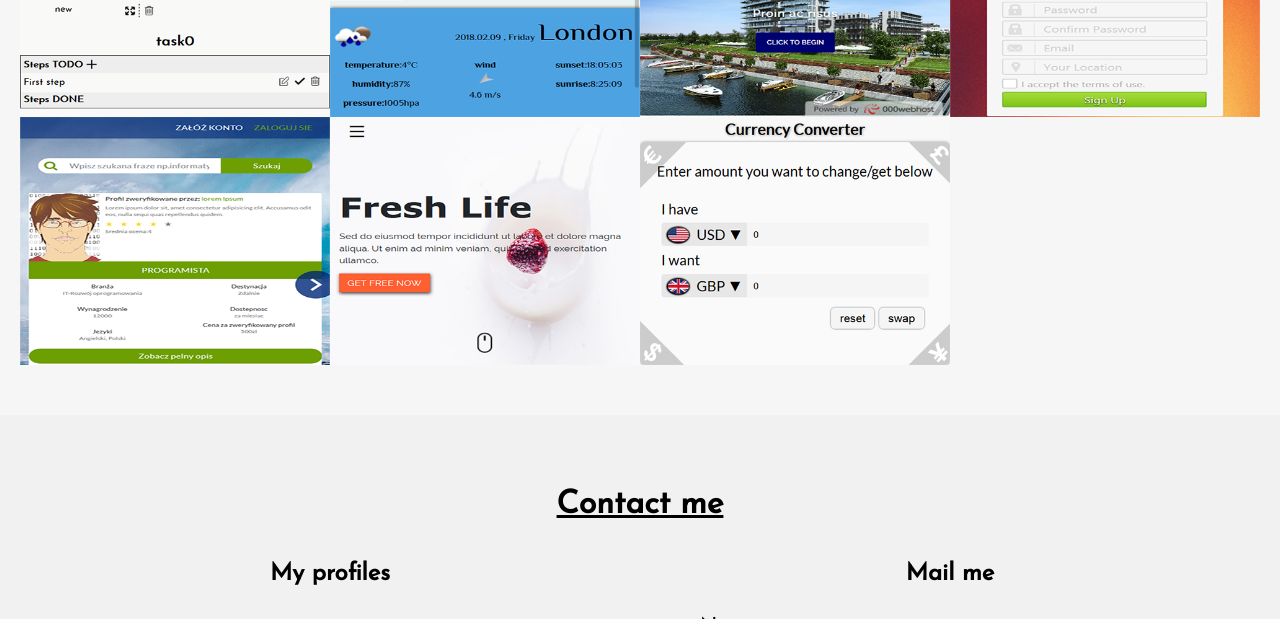
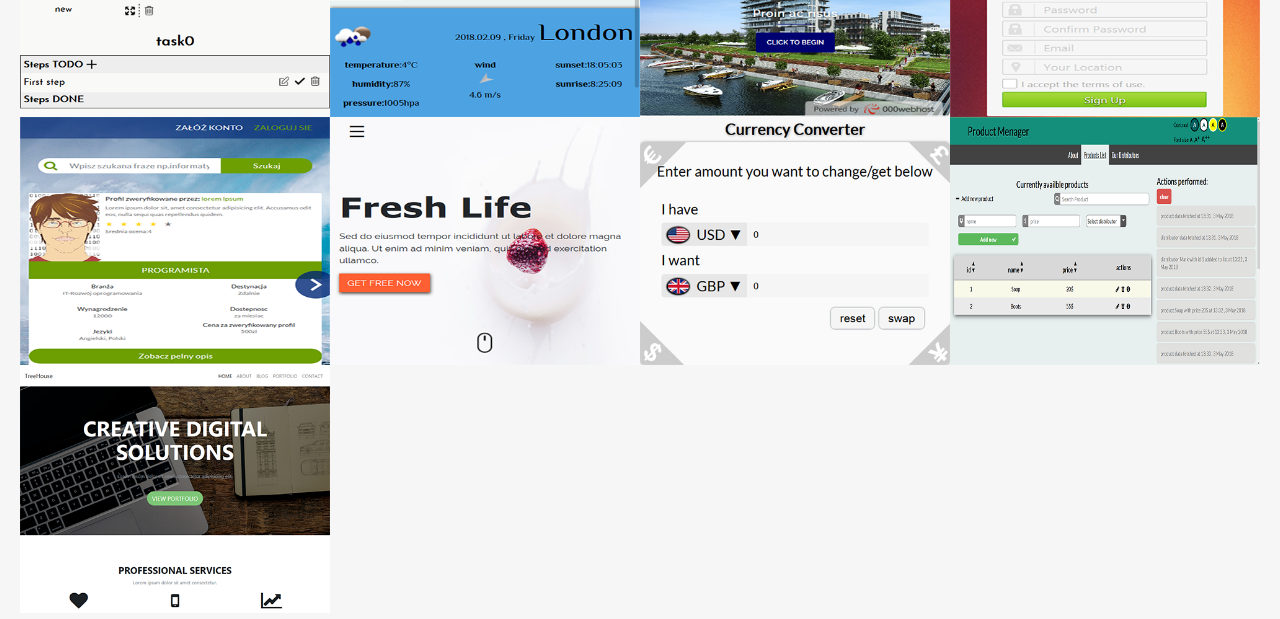
Before and after one commit to Jake-J/portfolio2, a website built with webpack: page src/my-index.html in a window 1280 px wide. Shown: the part 1510-2129 px from the top of the page. Built offline with nearby package versions, Linux system fonts and the light colour scheme.

Commit message:
productmenager, devchallange03 projects added

```diff
--- a/src/data/projects.js
+++ b/src/data/projects.js
@@ -5,6 +5,8 @@
 import applover from '../img/projects/project5.png'
 import devch02 from '../img/projects/project6.png'
 import currencyImg from '../img/projects/project7.png'
+import productimg from '../img/projects/project8.png'
+import devch03 from '../img/projects/project9.png'
 
 export const projects = [
     {
@@ -55,5 +57,19 @@
         technologies:['react.js','webpack','Sass'],
         liveLink:'https://jake-j.github.io/currencyAPP/',
         codeLink:'https://github.com/Jake-J/currencyAPP'
+    },
+    {
+        name: "Product Menager App",
+        imgPath: productimg,
+        technologies:['springboot','angular','prime-ng','postgresql','JPA'],
+        liveLink:'nolink',
+        codeLink: 'https://github.com/Jake-J/Product-Menager-App'
+    },
+    {
+        name: "web dev challenge 03",
+        imgPath: devch03,
+        technologies:['bootstrap4','sass','gulp','jQuery'],
+        liveLink:'https://jake-j.github.io/webdev-challange-3/',
+        codeLink: 'https://github.com/Jake-J/webdev-challange-3'
     }
 ]
--- a/src/scripts/vanilla.js
+++ b/src/scripts/vanilla.js
@@ -86,6 +86,12 @@
              }else{
                 codeBtn.style.display = "none";
              }
+             if(projectData.liveLink !== 'nolink'){
+                liveBtn.setAttribute('href',projectData.liveLink);
+                liveBtn.style.display = "inline-block";
+             }else{
+                liveBtn.style.display = "none";
+             }
 
              const technologiesList = document.getElementsByClassName('technologies-list')[0];
              technologiesList.innerHTML = '';
```
Also changed, not shown: public/bundle.js (+24 -2 lines), public/index.html (+1 -1 lines), public/img/project8.png (added), public/img/project9.png (added), src/img/projects/project8.png (added), src/img/projects/project9.png (added).
